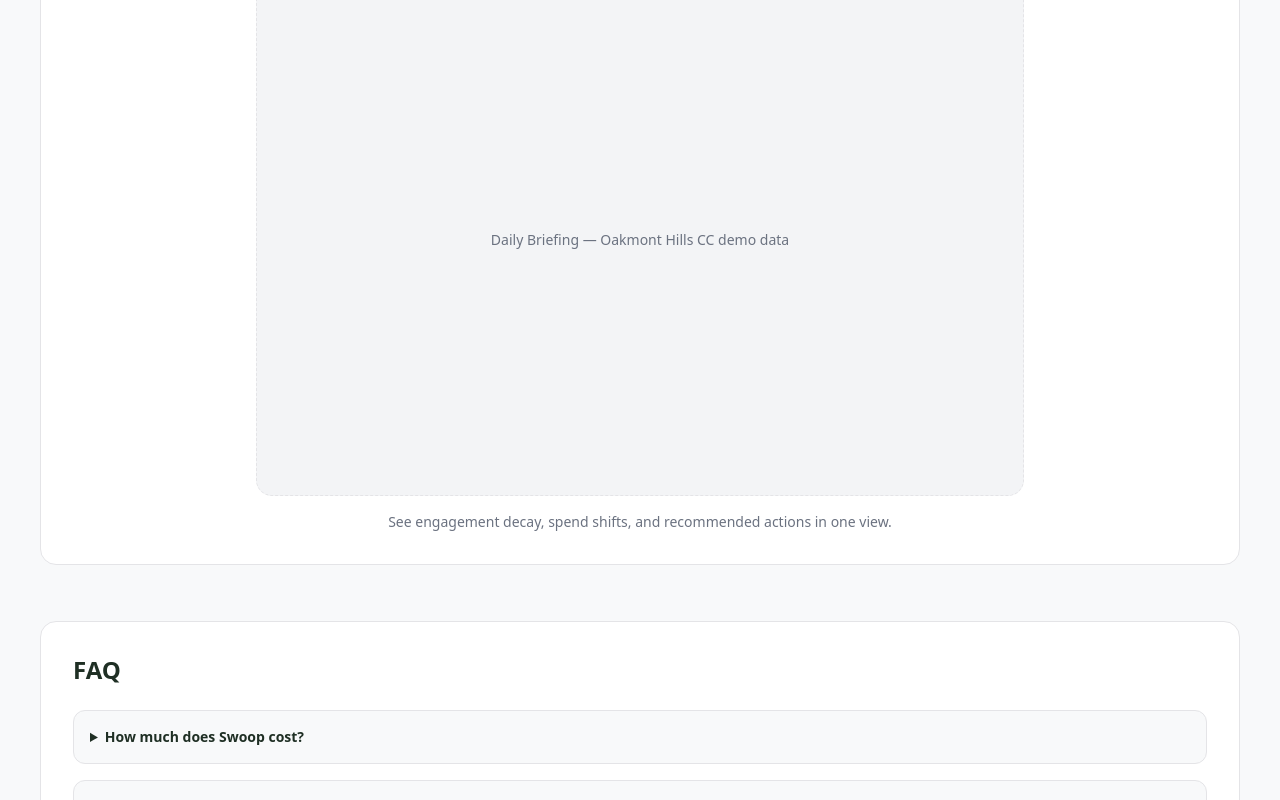
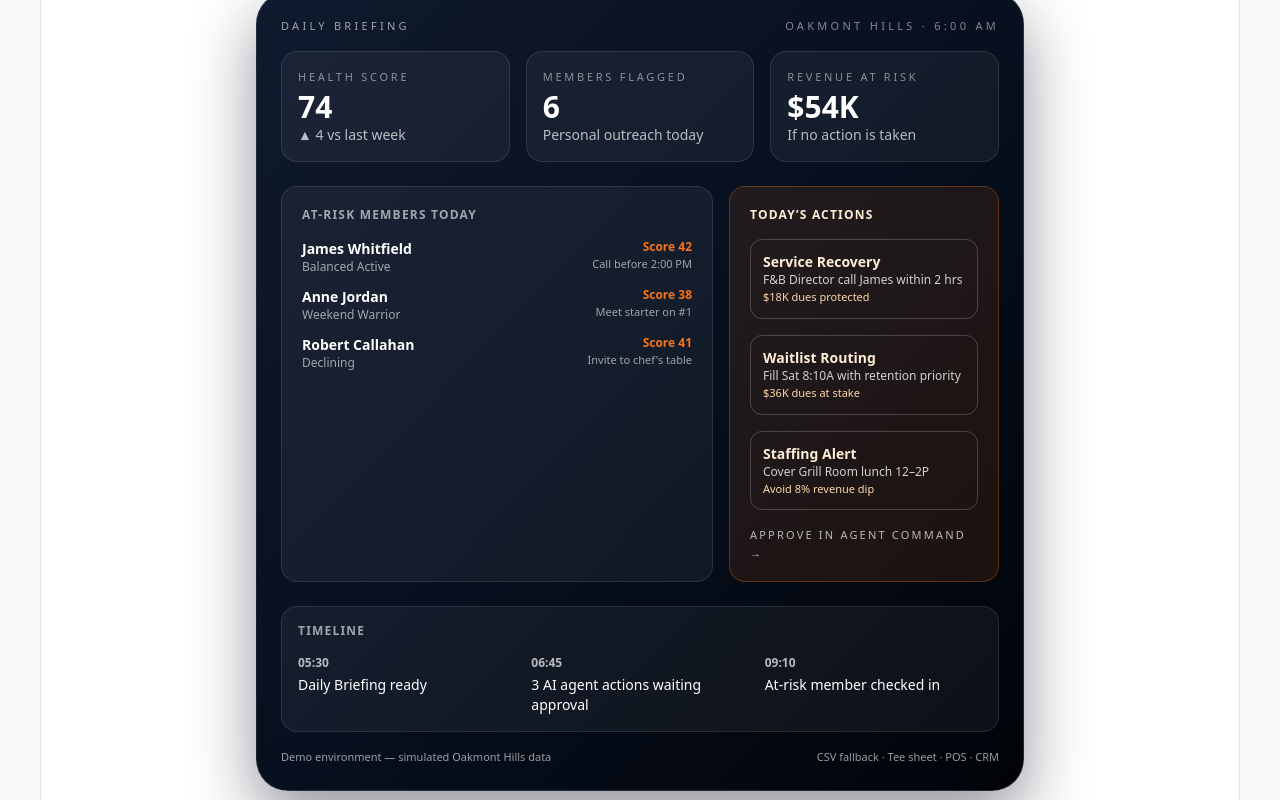
Before and after one commit to ty-hayes-82/swoop-member-intelligence-website, a Next.js app: page / in a window 1280 px wide. Shown: the part 3580-4380 px from the top of the page. Built offline with nearby package versions, Linux system fonts and the light colour scheme.

Commit message:
feat: replace homepage dashboard mockup

```diff
--- a/app/page.jsx
+++ b/app/page.jsx
@@ -75,6 +75,106 @@ const faqItems = [
     answer: 'Yes — book a demo and we will walk through your club&apos;s data.',
   },
 ]
+
+
+function DailyBriefingMock() {
+  const riskMembers = [
+    { name: 'James Whitfield', score: 42, archetype: 'Balanced Active', due: 'Call before 2:00 PM' },
+    { name: 'Anne Jordan', score: 38, archetype: 'Weekend Warrior', due: 'Meet starter on #1' },
+    { name: 'Robert Callahan', score: 41, archetype: 'Declining', due: "Invite to chef's table" },
+  ]
+  const actionItems = [
+    { label: 'Service Recovery', detail: 'F&B Director call James within 2 hrs', impact: '$18K dues protected' },
+    { label: 'Waitlist Routing', detail: 'Fill Sat 8:10A with retention priority', impact: '$36K dues at stake' },
+    { label: 'Staffing Alert', detail: 'Cover Grill Room lunch 12–2P', impact: 'Avoid 8% revenue dip' },
+  ]
+  const timeline = [
+    { label: '05:30', text: 'Daily Briefing ready', type: 'ready' },
+    { label: '06:45', text: '3 AI agent actions waiting approval', type: 'agent' },
+    { label: '09:10', text: 'At-risk member checked in', type: 'member' },
+  ]
+
+  return (
+    <div className="w-full max-w-3xl rounded-[32px] border border-white/10 bg-gradient-to-br from-[#101A2E] via-[#07101F] to-[#010308] p-6 text-left text-white shadow-[0_25px_65px_rgba(12,16,32,0.45)]">
+      <div className="flex items-center justify-between text-[11px] uppercase tracking-[0.3em] text-white/60">
+        <span>Daily Briefing</span>
+        <span className="text-white/50">Oakmont Hills · 6:00 AM</span>
+      </div>
+
+      <div className="mt-4 grid gap-4 md:grid-cols-3">
+        {[{
+          label: 'Health score',
+          value: '74',
+          sub: '▲ 4 vs last week',
+        }, {
+          label: 'Members flagged',
+          value: '6',
+          sub: 'Personal outreach today',
+        }, {
+          label: 'Revenue at risk',
+          value: '$54K',
+          sub: 'If no action is taken',
+        }].map((card) => (
+          <div key={card.label} className="rounded-2xl border border-white/10 bg-white/5 p-4">
+            <p className="text-[11px] uppercase tracking-[0.25em] text-white/50">{card.label}</p>
+            <p className="mt-1 text-3xl font-semibold">{card.value}</p>
+            <p className="text-sm text-white/70">{card.sub}</p>
+          </div>
+        ))}
+      </div>
+
+      <div className="mt-6 grid gap-4 lg:grid-cols-[1.6fr,1fr]">
+        <div className="rounded-2xl border border-white/10 bg-white/5 p-5">
+          <p className="text-xs font-semibold uppercase tracking-widest text-white/60">At-risk members today</p>
+          <div className="mt-4 space-y-3">
+            {riskMembers.map((member) => (
+              <div key={member.name} className="flex items-start justify-between gap-4">
+                <div>
+                  <p className="text-sm font-semibold text-white">{member.name}</p>
+                  <p className="text-xs text-white/60">{member.archetype}</p>
+                </div>
+                <div className="text-right">
+                  <p className="text-xs font-semibold text-[#F97316]">Score {member.score}</p>
+                  <p className="text-[11px] text-white/60">{member.due}</p>
+                </div>
+              </div>
+            ))}
+          </div>
+        </div>
+        <div className="rounded-2xl border border-[#F97316]/30 bg-[#F97316]/10 p-5 text-[#FFEDD5]">
+          <p className="text-xs font-semibold uppercase tracking-widest">Today’s actions</p>
+          <div className="mt-4 space-y-4">
+            {actionItems.map((item) => (
+              <div key={item.label} className="rounded-xl border border-white/20 bg-white/5/20 p-3">
+                <p className="text-sm font-semibold">{item.label}</p>
+                <p className="text-xs text-white/80">{item.detail}</p>
+                <p className="text-[11px] text-[#FED7AA]">{item.impact}</p>
+              </div>
+            ))}
+          </div>
+          <p className="mt-4 text-[11px] uppercase tracking-[0.2em] text-white/70">Approve in Agent Command →</p>
+        </div>
+      </div>
+
+      <div className="mt-6 rounded-2xl border border-white/10 bg-white/5 p-4">
+        <p className="text-xs font-semibold uppercase tracking-widest text-white/60">Timeline</p>
+        <div className="mt-4 grid gap-4 md:grid-cols-3">
+          {timeline.map((event) => (
+            <div key={event.label} className="flex flex-col gap-1">
+              <span className="text-xs font-semibold text-white/70">{event.label}</span>
+              <span className="text-sm text-white">{event.text}</span>
+            </div>
+          ))}
+        </div>
+      </div>
+
+      <div className="mt-4 flex flex-wrap items-center justify-between text-[11px] text-white/60">
+        <span>Demo environment — simulated Oakmont Hills data</span>
+        <span>CSV fallback · Tee sheet · POS · CRM</span>
+      </div>
+    </div>
+  )
+}
 
 const pricingTiers = [
 
@@ -165,10 +265,8 @@ export default function HomePage() {
       <section className="px-6">
         <div className="mx-auto max-w-container rounded-2xl border border-swoop-border bg-white p-8 text-center">
           <p className="text-xs font-semibold uppercase tracking-wider text-swoop-muted">Artifact</p>
-          <div className="mt-4 flex justify-center">
-            <div className="w-full max-w-3xl rounded-2xl border border-dashed border-swoop-border bg-[#F3F4F6] aspect-[3/2] flex items-center justify-center text-sm text-swoop-muted">
-              Daily Briefing — Oakmont Hills CC demo data
-            </div>
+          <div className="mt-6 flex justify-center">
+            <DailyBriefingMock />
           </div>
           <p className="mt-4 text-sm text-swoop-muted">See engagement decay, spend shifts, and recommended actions in one view.</p>
         </div>
```
